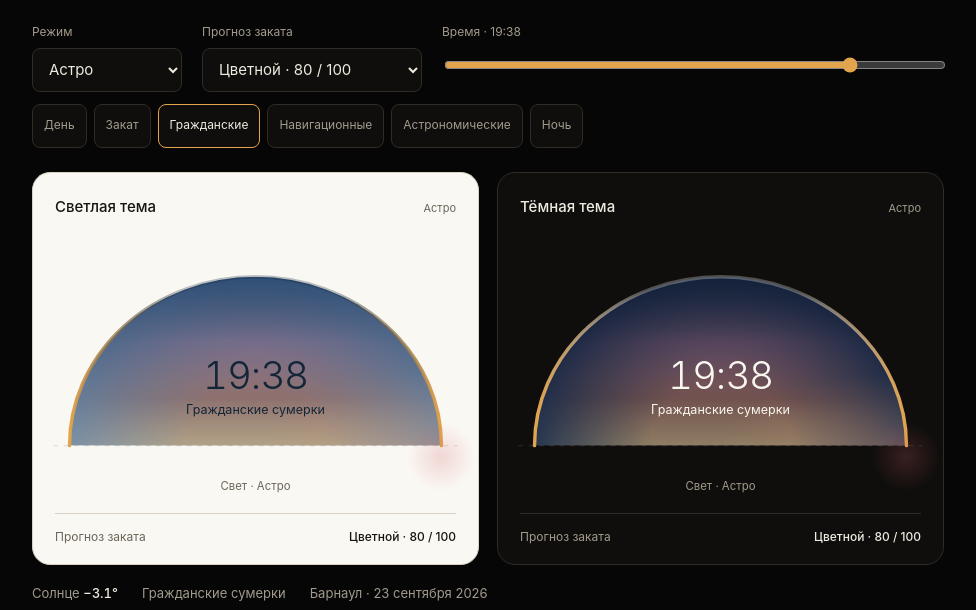
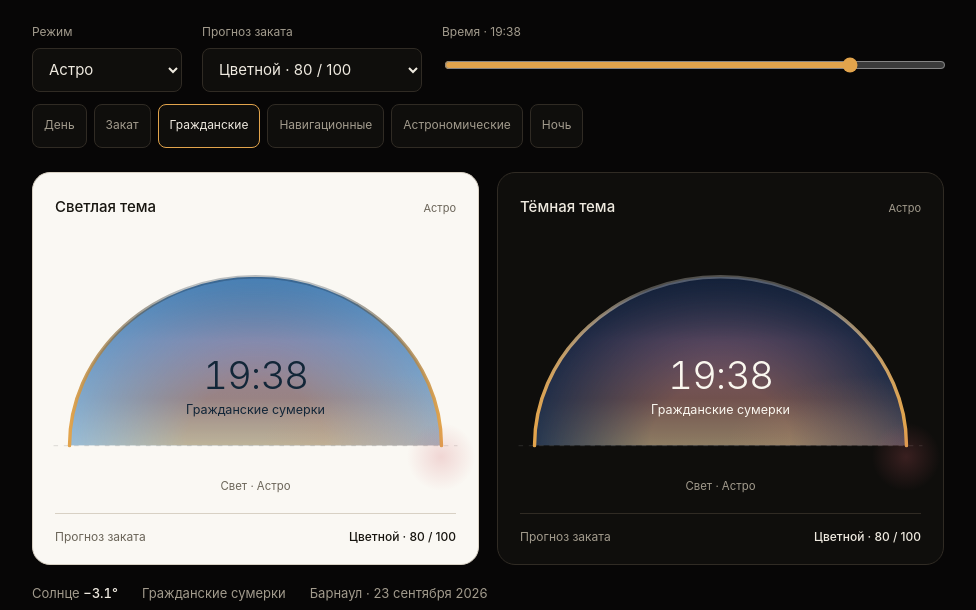
Before and after one commit to alexeynovopashin-lab/LightPlan, a plain HTML site: page Spikes/dome_sunset.html in a window 1280 px wide. Shown: the part 171-781 px from the top of the page, without its empty margins (152-1128 px from the left). Drawn offline with Linux system fonts and the light colour scheme.

Commit message:
wip: сохранил синее ночное небо в светлой теме эскиза
По отзыву Алексея заменены почти чёрные оттенки светлой темы на голубые и насыщенно-синие. Тёмная тема и обычный режим не меняются.\n\nПроверены 192 сочетания, монотонность градиента и контраст по модели. Визуальная проверка заблокирована сохранённым разрешением браузера. HawkScan недоступен: CLI не установлен. Изменения только в прототипе, не в Swift.

```diff
--- a/Spikes/dome_sunset.html
+++ b/Spikes/dome_sunset.html
@@ -75,13 +75,13 @@
     return {color:mix(deep,[104,126,168],(d-12)/6),glow:d<18?.06:.04};
   }
   function twilight(e){return e>=0?'Дневное небо':e>-6?'Гражданские сумерки':e>-12?'Навигационные сумерки':e>-18?'Астрономические сумерки':'Астрономическая ночь';}
-  // Art-directed sky stops, not a physical sky-luminance prediction. Both themes converge at night.
+  // Art-directed sky stops, not a physical sky-luminance prediction. Light mode stays visibly blue at night.
   const skyStops=[
-    {e:-24,l:[[4,8,20],[7,13,30]],d:[[4,8,20],[7,13,30]]},
-    {e:-18,l:[[6,12,28],[13,22,46]],d:[[5,10,25],[10,18,38]]},
-    {e:-12,l:[[12,25,51],[31,47,76]],d:[[8,16,36],[18,30,55]]},
-    {e:-6,l:[[26,48,80],[69,97,133]],d:[[16,28,49],[24,40,68]]},
-    {e:0,l:[[68,114,164],[170,192,211]],d:[[18,35,63],[30,57,90]]},
+    {e:-24,l:[[25,65,122],[43,95,159]],d:[[4,8,20],[7,13,30]]},
+    {e:-18,l:[[30,74,136],[54,110,176]],d:[[5,10,25],[10,18,38]]},
+    {e:-12,l:[[45,94,157],[79,131,188]],d:[[8,16,36],[18,30,55]]},
+    {e:-6,l:[[66,119,177],[125,170,210]],d:[[16,28,49],[24,40,68]]},
+    {e:0,l:[[80,145,198],[173,211,235]],d:[[18,35,63],[30,57,90]]},
     {e:6,l:[[105,167,218],[198,222,239]],d:[[18,38,67],[35,68,103]]},
     {e:40,l:[[105,179,229],[205,232,246]],d:[[21,46,78],[42,78,116]]}
   ];
@@ -141,7 +141,7 @@
     document.querySelectorAll('[data-minute]').forEach(el=>el.setAttribute('aria-pressed',String(Number(el.dataset.minute)===t)));
     document.getElementById('elevation').textContent=(e>=0?'+':'−')+Math.abs(e).toFixed(1)+'°';
     document.getElementById('twilight').textContent=twilight(e);
-    document.getElementById('explanation').textContent=!astro?'Обычный режим: подложка экрана, дуга и зарево у горизонта. Новый слой неба выключен.':!w?'Прогноза нет: небо всё равно меняет яркость по положению солнца. Цвет заката не добавлен.':e<=-18?'Астрономическая ночь: солнце ниже −18°. Обе темы сходятся к глубокому синему небу.':e<0?'Гражданские сумерки до −6°, навигационные до −12°, астрономические до −18°. Цвет неба меняется непрерывно.':'Дневное небо: голубое в светлой теме, приглушённое тёмно-синее в тёмной. На закате поверх него проявится палитра прогноза.';
+    document.getElementById('explanation').textContent=!astro?'Обычный режим: подложка экрана, дуга и зарево у горизонта. Новый слой неба выключен.':!w?'Прогноза нет: небо всё равно меняет яркость по положению солнца. Цвет заката не добавлен.':e<=-18?'Астрономическая ночь: солнце ниже −18°. В светлой теме небо насыщенно-синее, в тёмной — глубокое тёмно-синее.':e<0?'Гражданские сумерки до −6°, навигационные до −12°, астрономические до −18°. Цвет неба меняется непрерывно.':'Дневное небо: голубое в светлой теме, приглушённое тёмно-синее в тёмной. На закате поверх него проявится палитра прогноза.';
   }
   document.getElementById('mode').addEventListener('change',render);
   document.getElementById('sky').addEventListener('change',render);
```
Also changed, not shown: 1 other file.
